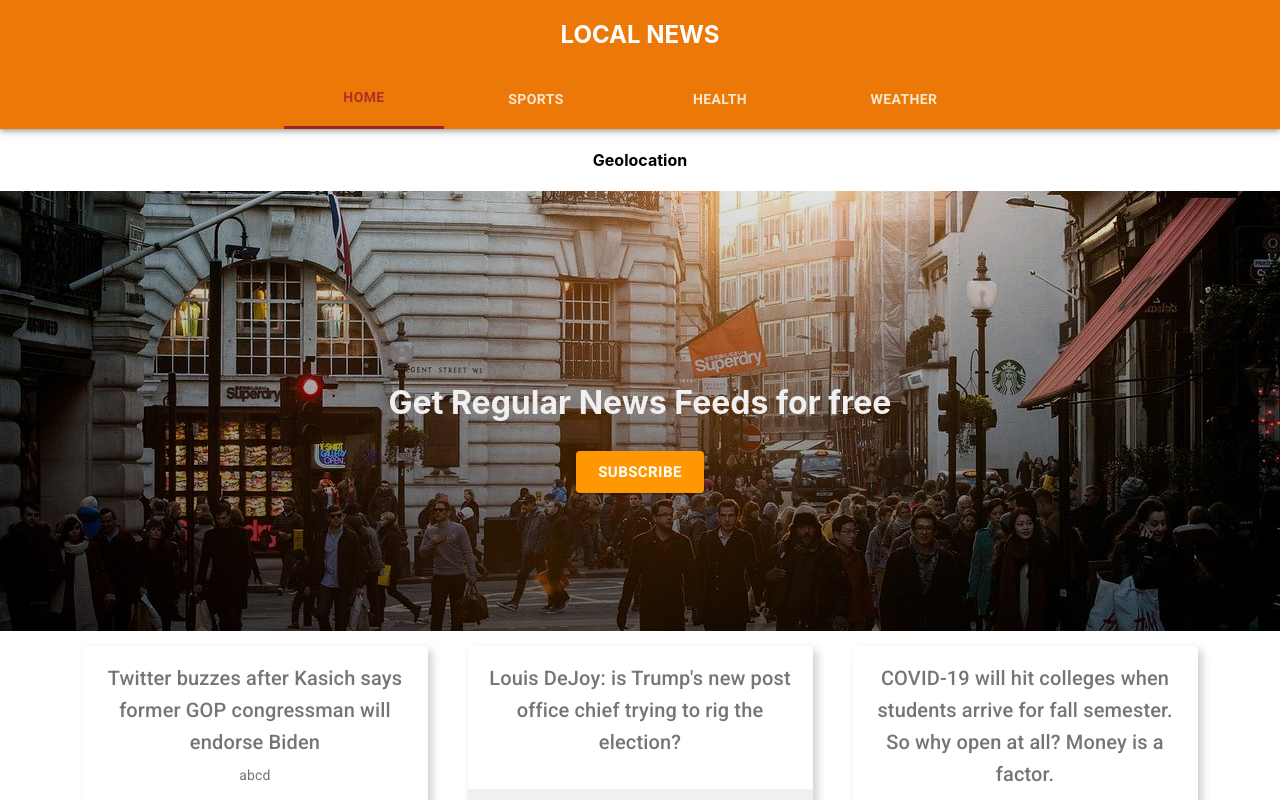
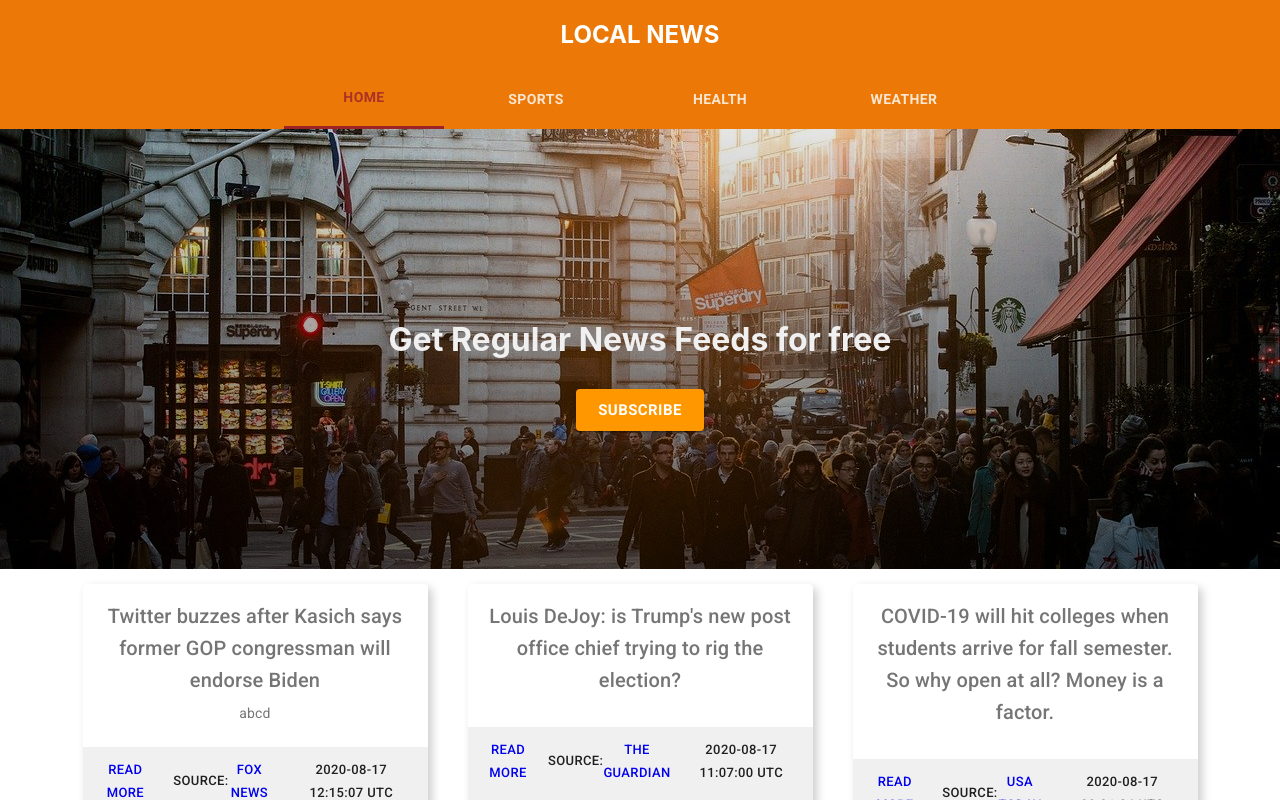
Before and after one commit to shamseena-dev/news, a React (Create React App) app: page /home in a window 1280 px wide. Shown: the top 800 px of the page. Built offline with nearby package versions, Linux system fonts and the light colour scheme; no server answers.

Commit message:
Added navigator.language to get default Browser language

```diff
--- a/src/components/Geolocation/Geolocation.js
+++ b/src/components/Geolocation/Geolocation.js
@@ -1,5 +1,6 @@
 import React,{useEffect}from 'react';
 import "./geolocation.scss";
+import axios from "axios";
 
 
 function Geolocation() {
@@ -7,12 +8,23 @@ function Geolocation() {
 		navigator.geolocation.getCurrentPosition(function(position) {
       console.log("Lat", position.coords.latitude);
       console.log("Long", position.coords.longitude);
+       console.log("lang",navigator.language);
+
+       {/*
+          axios.get(`http://maps.googleapis.com/maps/api/geocode/json?latlng=${position.coords.latitude},${position.coords.longitude}&sensor=false`).
+          then(res=>{
+
+                    console.log(res);
+                  })
+
+               */}
+
     });
 	},[]);
   return (
-    <div className="container">
+    <div className="">
 
-        <h4> Geolocation</h4>
+
 
     </div>
   );
```
